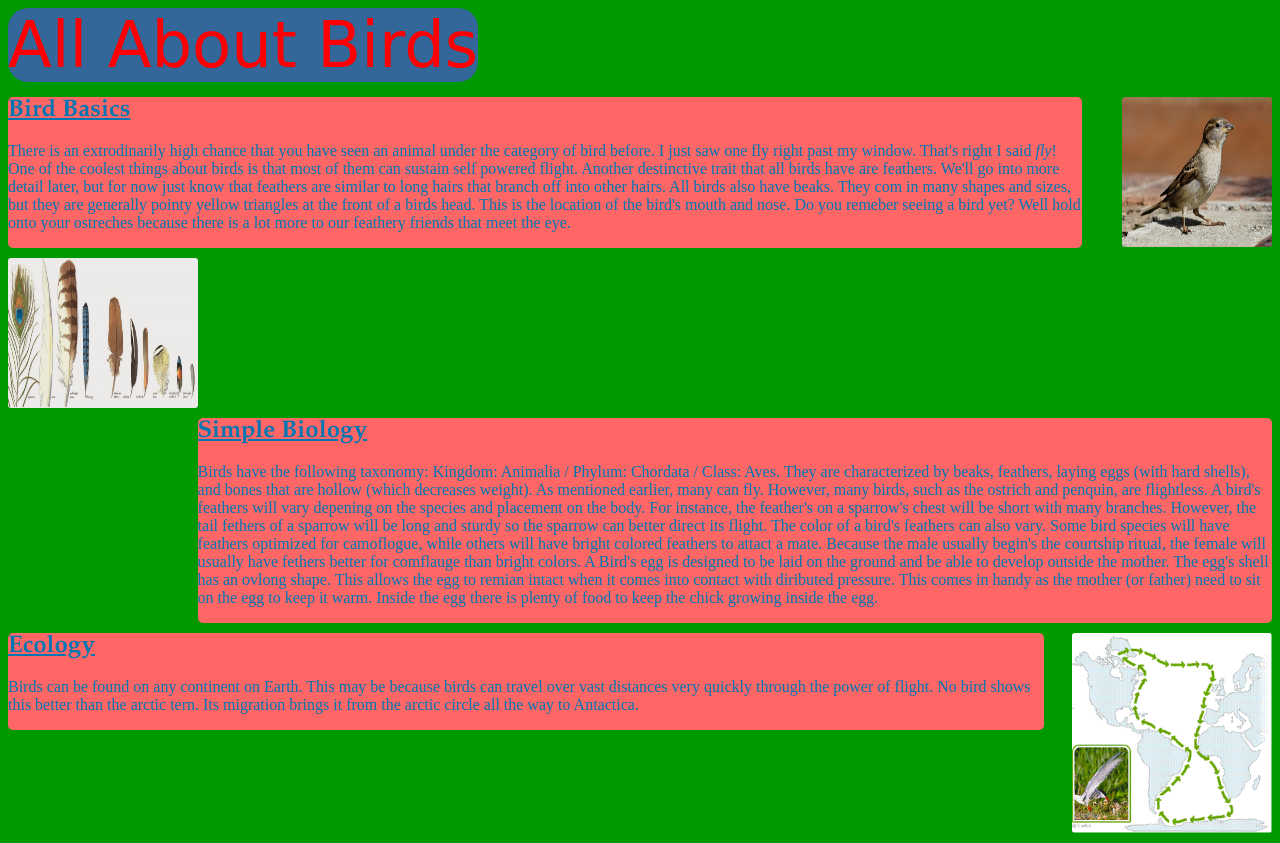
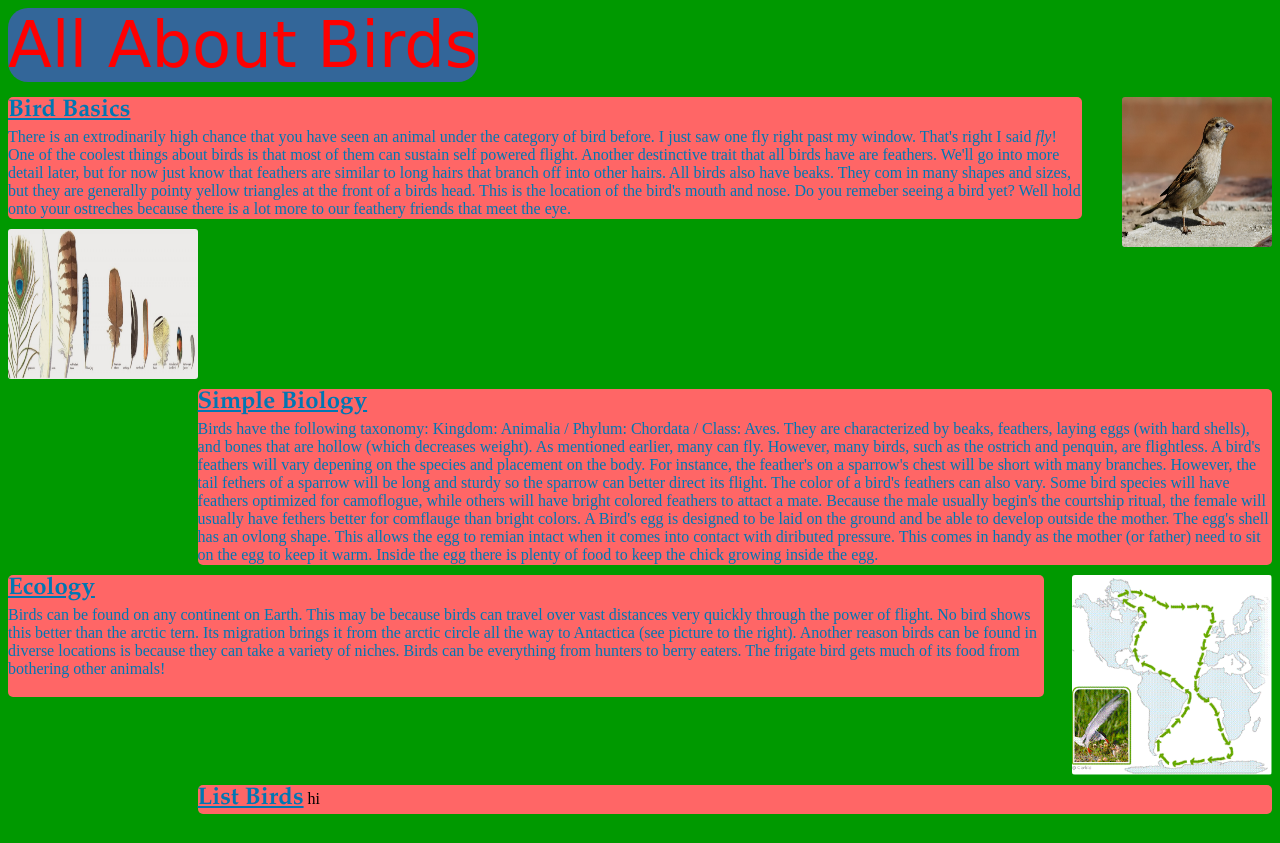
Before and after one commit to mgoldberg/StaticHTML2, a PHP site: page /StaticHTML2/ in a window 1280 px wide. After the commit the page ends 814 px from the top, so only its background shows below. Run offline with PHP 8.4, Linux system fonts and the light colour scheme.

Commit message:
moved to php

```diff
--- a/index.html
+++ b/index.php
@@ -33,11 +33,21 @@
 		<div id = "shortened1">
 			<a id = "title1">Ecology</a>
 			<p>
-				Birds can be found on any continent on Earth.  This may be because birds can travel over vast distances very quickly through the power of flight.  No bird shows this better than the arctic tern.  Its migration brings it from the arctic circle all the way to Antactica.
+				Birds can be found on any continent on Earth.  This may be because birds can travel over vast distances very quickly through the power of flight.  No bird shows this better than the arctic tern.  Its migration brings it from the arctic circle all the way to Antactica (see picture to the right).  Another reason birds can be found in diverse locations is because they can take a variety of niches.  Birds can be everything from hunters to berry eaters.  The frigate bird gets much of its food from bothering other animals!
+			</p>
+			<p>
+				<!--<pre>	Birds</pre>-->
 			</p>
 		</div>
 		<img id = "right1" src="http://localhost/StaticHTML2/images/Picture4.png" height = "200px" width = "200px"/>
 
+		<div id = "right2">
+			<a id = "title1">List Birds</a>
+			<?php
+				echo "hi";
+			?>
+		</div>
+
 	</body>
 
 </HTML>
--- a/stylesheet.css
+++ b/stylesheet.css
@@ -13,6 +13,16 @@ p{
 	font-size: 1em;
 	color: #0077b3;
 	display:inline-block;
+	margin-bottom: 1px;
+	margin-top: 2px;
+}
+
+pre{
+	font-size: 1em;
+	color: #0077b3;
+	display:inline-block;
+	margin-bottom: 1px;
+	margin-top: 2px;
 }
 
 div{
```
